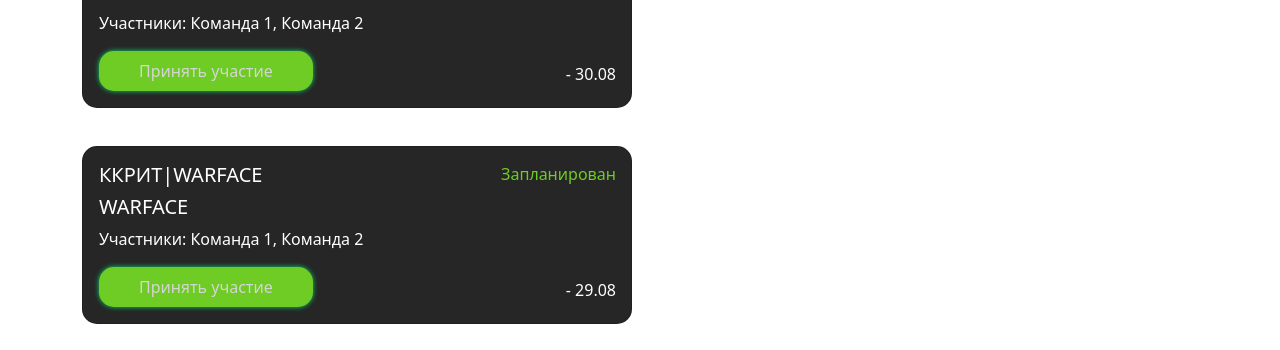
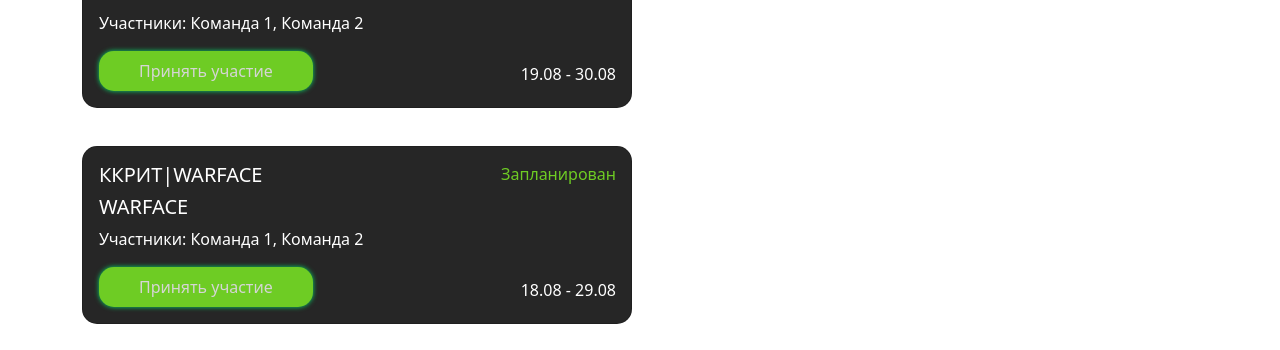
Before and after one commit to awtershokk/KKRITon_2024, a React (Create React App) app in the folder frontend/: page /tournaments in a window 1280 px wide. Shown: the part 190-540 px from the top of the page. Built offline with nearby package versions, Linux system fonts and the light colour scheme.

Commit message:
Изменение карточки турнира(исправление ошибки)

```diff
--- a/frontend/src/components/TournamentCard.js
+++ b/frontend/src/components/TournamentCard.js
@@ -1,6 +1,6 @@
 import React from 'react';
 import '../styles/TournamentCard.css';
-const TournamentCard = ({ title, discipline, status, date_satrt, date_end, teams }) => {
+const TournamentCard = ({ title, discipline, status, date_start, date_end, teams }) => {
     return (
         <div className="col-sm-6">
             <div className="card">
@@ -8,7 +8,7 @@
                     <h5 className="card-title">{title}</h5>
                     <h5 className="card-title">{discipline}</h5>
                     <h7 className="card-title status">{status}</h7>
-                    <h6 className="card-title date-range">{date_satrt} - {date_end}</h6>
+                    <h6 className="card-title date-range">{date_start} - {date_end}</h6>
                     <p className="card-text">{teams}</p>
                     <a href="#" className="btn btn-primary">Принять участие</a>
                 </div>
```
